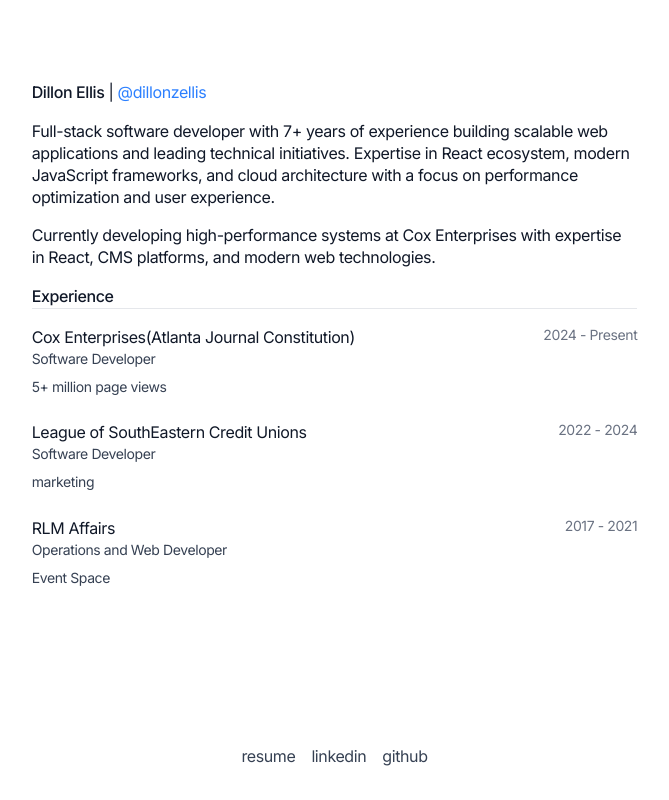
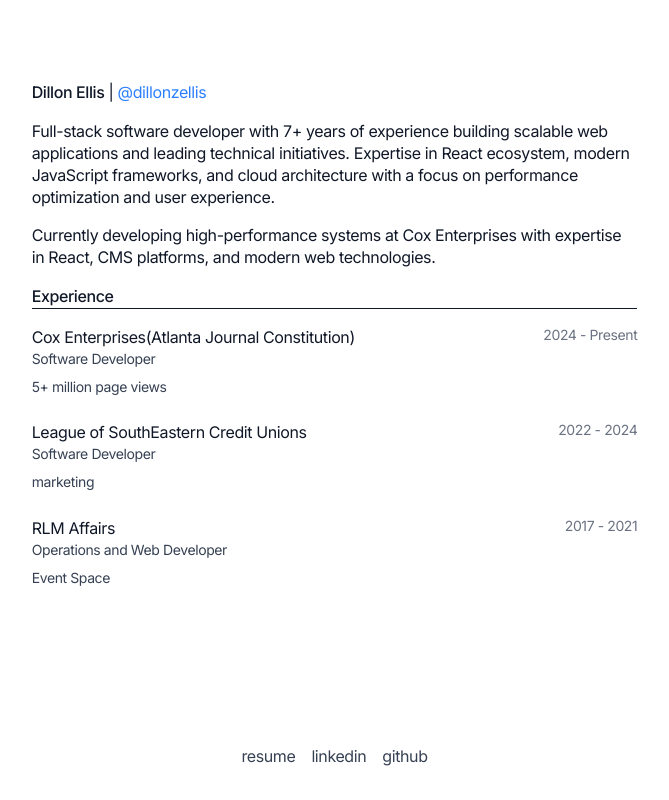
Before and after one commit to Dillonzellis/simple-portfolio, a Next.js app: page / in a window 1280 px wide. Shown: the whole page, without its empty margins (298-967 px from the left). Built offline with nearby package versions, Linux system fonts and the light colour scheme.

Commit message:
refactor: remove unused style

```diff
--- a/src/app/globals.css
+++ b/src/app/globals.css
@@ -18,7 +18,3 @@ h3,
 h4 {
   text-wrap: balance;
 }
-
-hr {
-  color: var(--color-gray-200);
-}
```
